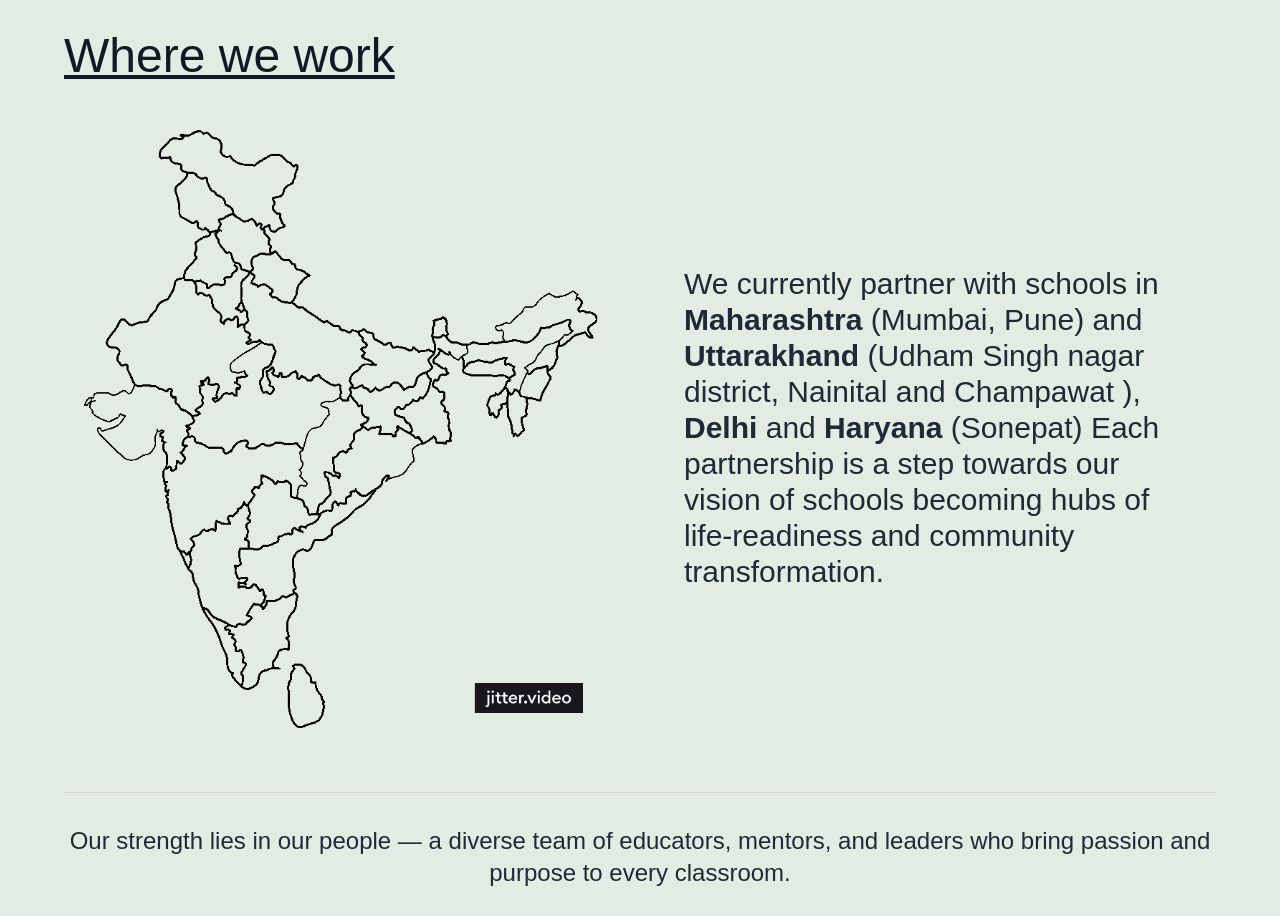
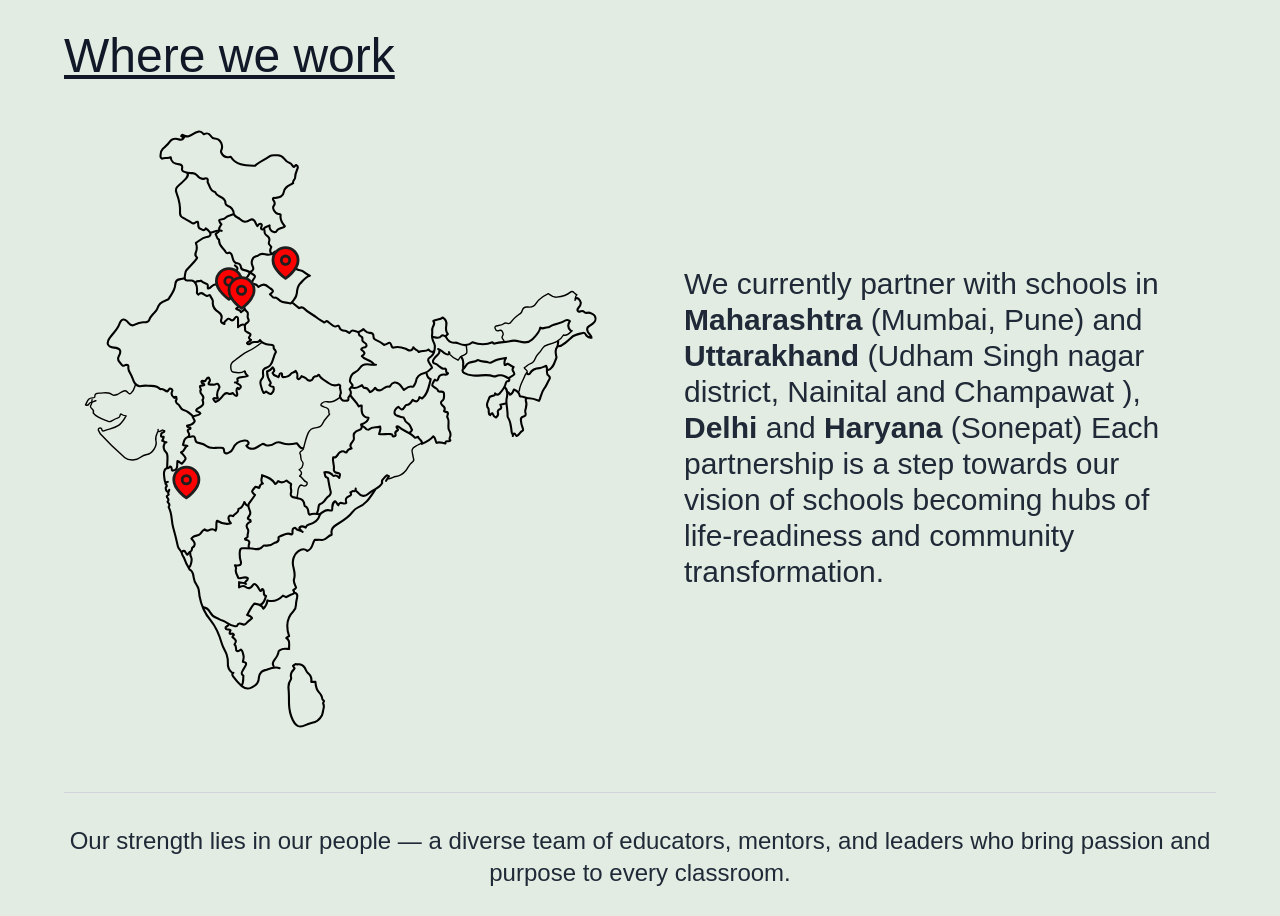
Before and after one commit to arnab-git-404/claylab, a Next.js app: page /about in a window 1280 px wide. Shown: the part 1480-2396 px from the top of the page. Built offline with nearby package versions, Linux system fonts and the light colour scheme; a web font is replaced by a local one.

Commit message:
Update whereWeWork.tsx

```diff
--- a/components/about/whereWeWork.tsx
+++ b/components/about/whereWeWork.tsx
@@ -20,7 +20,7 @@ const WhereWeWork = () => {
               <div className="text-center">
                 <div className="w-full h-full rounded-lg flex items-center justify-center p-4">
                   <Image
-                    src="/claylab assets/aboutUs/whereWeWork/map.gif"
+                    src="/claylab assets/aboutUs/whereWeWork/map.svg"
                     alt="India Map"
                     fill
                     className="w-full h-full object-contain"
```
